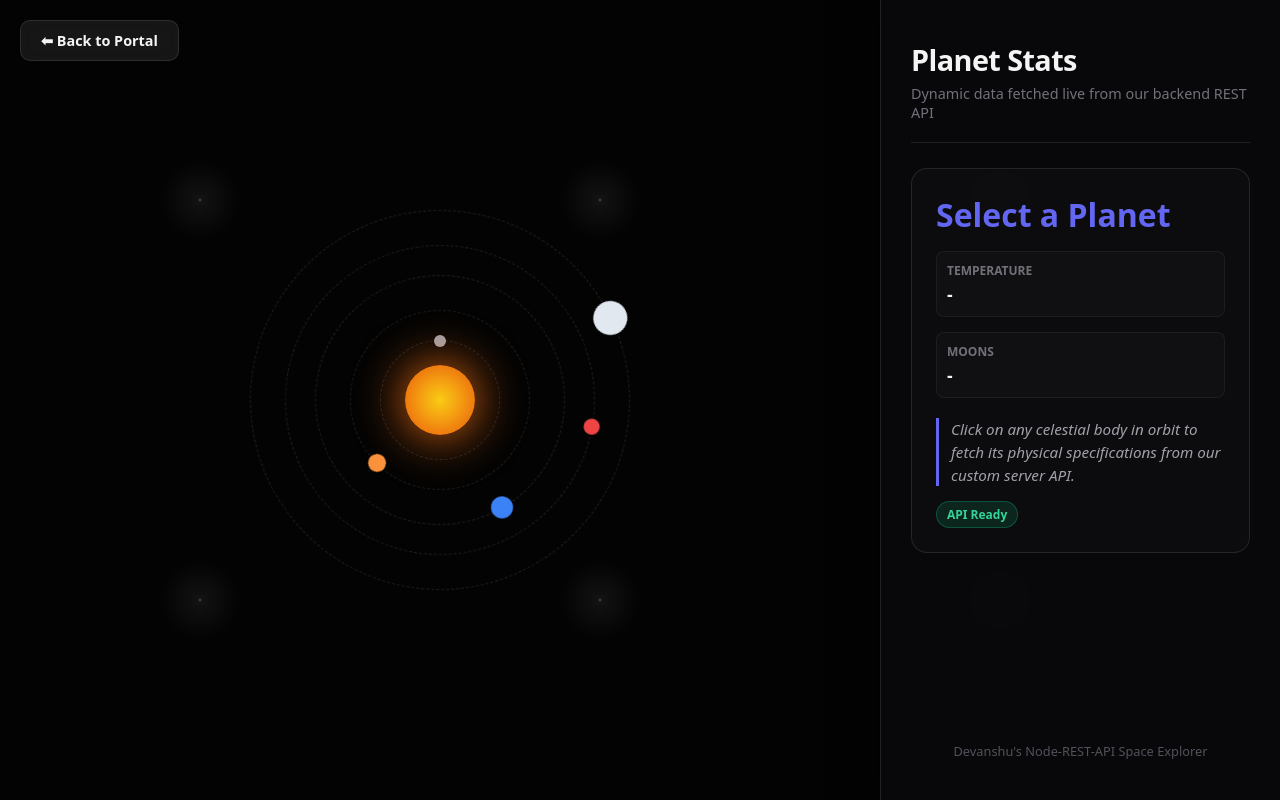
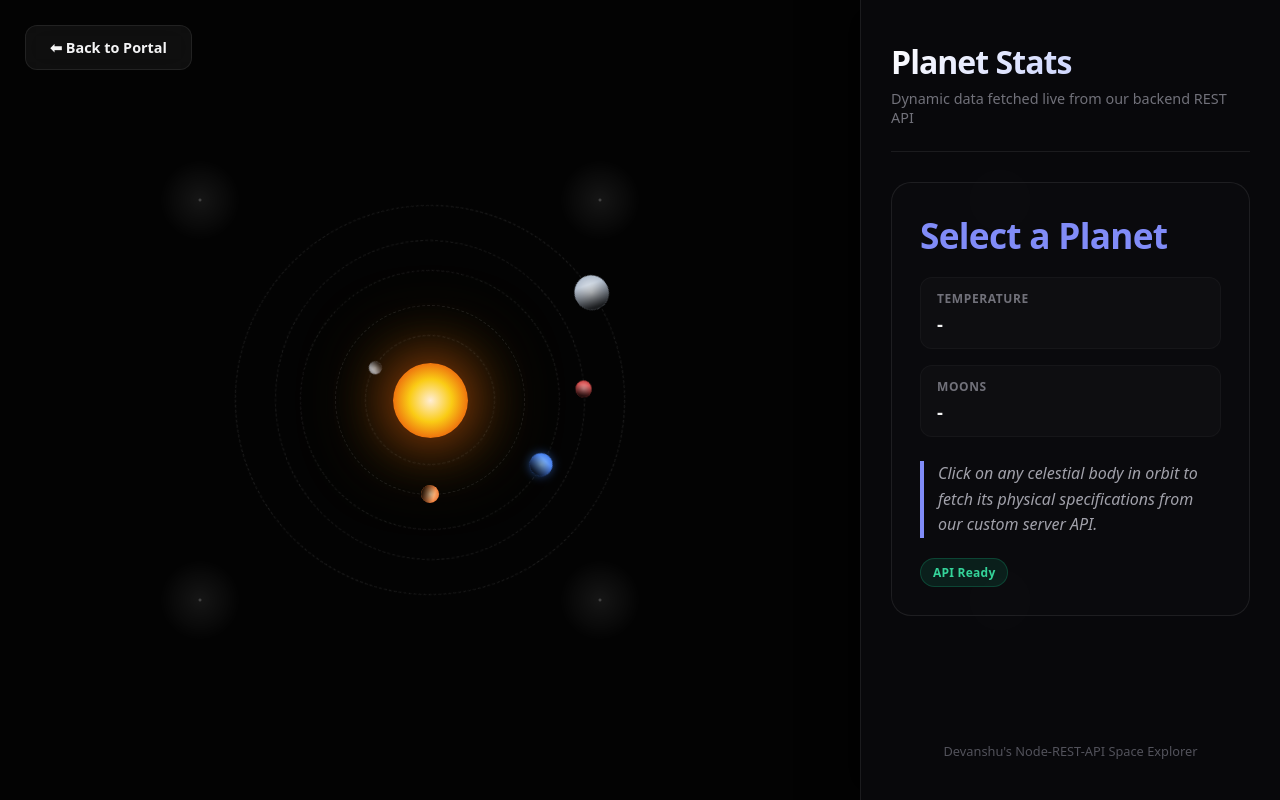
Before and after one commit to Devanshu7455/node-rest-api, a website: page public/solar.html in a window 1280 px wide. Drawn offline with Linux system fonts and the light colour scheme.

Commit message:
style: upgrade planetary graphics with 3D light shadow-casting overlay

```diff
--- a/public/solar.html
+++ b/public/solar.html
@@ -7,8 +7,8 @@
   <style>
     :root {
       --bg: #030303;
-      --panel-bg: rgba(10, 10, 12, 0.85);
-      --border: rgba(255, 255, 255, 0.1);
+      --panel-bg: rgba(10, 10, 14, 0.85);
+      --border: rgba(255, 255, 255, 0.08);
       --text: #f4f4f5;
     }
 
@@ -29,27 +29,28 @@
 
     .back-btn {
       position: absolute;
-      top: 20px;
-      left: 20px;
+      top: 25px;
+      left: 25px;
       z-index: 200;
-      background: rgba(255, 255, 255, 0.08);
+      background: rgba(255, 255, 255, 0.05);
       border: 1px solid var(--border);
       color: var(--text);
-      padding: 10px 20px;
-      border-radius: 10px;
+      padding: 12px 24px;
+      border-radius: 12px;
       text-decoration: none;
       font-size: 0.9rem;
-      font-weight: 600;
+      font-weight: 700;
       display: flex;
       align-items: center;
-      gap: 8px;
-      transition: all 0.2s;
-      backdrop-filter: blur(10px);
+      gap: 10px;
+      transition: all 0.3s cubic-bezier(0.16, 1, 0.3, 1);
+      backdrop-filter: blur(12px);
     }
 
     .back-btn:hover {
-      background: rgba(255, 255, 255, 0.15);
-      transform: translateX(-3px);
+      background: rgba(255, 255, 255, 0.12);
+      transform: translateX(-4px);
+      box-shadow: 0 0 20px rgba(255,255,255,0.05);
     }
 
     .space-container {
@@ -67,7 +68,7 @@
       height: 100%;
       background-image: radial-gradient(white, rgba(255,255,255,.2) 2px, transparent 40px);
       background-size: 400px 400px;
-      opacity: 0.3;
+      opacity: 0.35;
       z-index: 1;
     }
 
@@ -82,20 +83,25 @@
     }
 
     .sun {
-      width: 70px;
-      height: 70px;
-      background: radial-gradient(circle, #facc15 0%, #ea580c 100%);
+      width: 75px;
+      height: 75px;
+      background: radial-gradient(circle, #ffedd5 0%, #facc15 40%, #ea580c 80%, #7c2d12 100%);
       border-radius: 50%;
-      box-shadow: 0 0 50px #f97316;
+      box-shadow: 0 0 60px rgba(234, 88, 12, 0.8), 0 0 100px rgba(250, 204, 21, 0.4);
       position: absolute;
       z-index: 100;
       cursor: pointer;
+      transition: transform 0.3s ease;
     }
 
-    /* 🌟 FIX: Disable pointer clicks on orbit lines so clicks pass through */
+    .sun:hover {
+      transform: scale(1.08);
+    }
+
+    /* Orbit System Styling */
     .orbit {
       position: absolute;
-      border: 1px dashed rgba(255, 255, 255, 0.12);
+      border: 1px dashed rgba(255, 255, 255, 0.1);
       border-radius: 50%;
       display: flex;
       justify-content: center;
@@ -104,36 +110,48 @@
       pointer-events: none;
     }
 
-    /* 🌟 FIX: Re-enable clicks exclusively on the planet markers */
     .planet {
       position: absolute;
       border-radius: 50%;
       cursor: pointer;
-      transition: transform 0.2s ease;
+      transition: transform 0.3s cubic-bezier(0.175, 0.885, 0.32, 1.275), box-shadow 0.3s ease;
       pointer-events: auto;
       z-index: 110;
     }
 
-    .planet:hover {
-      transform: scale(1.4);
-      box-shadow: 0 0 20px currentColor;
+    /* 🌟 ELITE 3D EFFECT: Casts a realistic shadow relative to the Sun */
+    .planet::after {
+      content: '';
+      position: absolute;
+      top: 0;
+      left: 0;
+      width: 100%;
+      height: 100%;
+      border-radius: 50%;
+      background: linear-gradient(105deg, rgba(0, 0, 0, 0) 30%, rgba(0, 0, 0, 0.85) 85%);
+      pointer-events: none;
     }
 
-    /* Target accurate dimensions up to Jupiter */
-    #mercury-orbit { width: 120px; height: 120px; animation-duration: 5s; }
-    #mercury { width: 12px; height: 12px; background: #a1a1aa; top: -6px; color: #a1a1aa; }
+    .planet:hover {
+      transform: scale(1.45);
+      box-shadow: 0 0 25px currentColor;
+    }
 
-    #venus-orbit { width: 180px; height: 180px; animation-duration: 8s; }
-    #venus { width: 18px; height: 18px; background: #fb923c; top: -9px; color: #fb923c; }
+    /* Define individual planet tracks and designs */
+    #mercury-orbit { width: 130px; height: 130px; animation-duration: 6s; }
+    #mercury { width: 13px; height: 13px; background: radial-gradient(circle, #cbd5e1, #64748b); top: -6px; color: #a1a1aa; }
 
-    #earth-orbit { width: 250px; height: 250px; animation-duration: 12s; }
-    #earth { width: 22px; height: 22px; background: #3b82f6; top: -11px; color: #3b82f6; }
+    #venus-orbit { width: 190px; height: 190px; animation-duration: 10s; }
+    #venus { width: 18px; height: 18px; background: radial-gradient(circle, #fed7aa, #ea580c); top: -9px; color: #fb923c; }
 
-    #mars-orbit { width: 310px; height: 310px; animation-duration: 18s; }
-    #mars { width: 16px; height: 16px; background: #ef4444; top: -8px; color: #ef4444; }
+    #earth-orbit { width: 260px; height: 260px; animation-duration: 15s; }
+    #earth { width: 23px; height: 23px; background: radial-gradient(circle, #93c5fd, #2563eb); top: -11px; color: #3b82f6; box-shadow: 0 0 10px rgba(59, 130, 246, 0.5); }
 
-    #jupiter-orbit { width: 380px; height: 380px; animation-duration: 28s; }
-    #jupiter { width: 34px; height: 34px; background: #e2e8f0; top: -17px; color: #e2e8f0; }
+    #mars-orbit { width: 320px; height: 310px; animation-duration: 21s; }
+    #mars { width: 17px; height: 16px; background: radial-gradient(circle, #fca5a5, #b91c1c); top: -8px; color: #ef4444; }
+
+    #jupiter-orbit { width: 390px; height: 390px; animation-duration: 32s; }
+    #jupiter { width: 35px; height: 34px; background: radial-gradient(circle, #f1f5f9, #94a3b8); top: -17px; color: #cbd5e1; }
 
     @keyframes spin {
       100% { transform: rotate(360deg); }
@@ -141,100 +159,108 @@
 
     /* Side Panel Info */
     .sidebar {
-      width: 400px;
+      width: 420px;
       background: var(--panel-bg);
       border-left: 1px solid var(--border);
-      backdrop-filter: blur(20px);
+      backdrop-filter: blur(25px);
       padding: 40px 30px;
       display: flex;
       flex-direction: column;
       justify-content: space-between;
       z-index: 150;
-      box-shadow: -10px 0 30px rgba(0,0,0,0.5);
+      box-shadow: -15px 0 35px rgba(0,0,0,0.6);
     }
 
     .sidebar-header {
       border-bottom: 1px solid var(--border);
-      padding-bottom: 20px;
-      margin-bottom: 25px;
+      padding-bottom: 24px;
+      margin-bottom: 30px;
     }
 
     .sidebar-header h2 {
-      font-size: 1.8rem;
-      font-weight: 800;
-      letter-spacing: -0.02em;
+      font-size: 2rem;
+      font-weight: 900;
+      letter-spacing: -0.03em;
+      background: linear-gradient(135deg, #ffffff 0%, #a5b4fc 100%);
+      -webkit-background-clip: text;
+      -webkit-text-fill-color: transparent;
     }
 
     .sidebar-header p {
       color: #71717a;
       font-size: 0.9rem;
-      margin-top: 5px;
+      margin-top: 6px;
+      font-weight: 500;
     }
 
     .planet-info-card {
-      background: rgba(255,255,255,0.02);
+      background: rgba(255,255,255,0.01);
       border: 1px solid var(--border);
-      border-radius: 16px;
-      padding: 24px;
+      border-radius: 20px;
+      padding: 28px;
       flex: 1;
       display: flex;
       flex-direction: column;
       justify-content: center;
+      box-shadow: inset 0 0 20px rgba(255,255,255,0.01);
     }
 
     .planet-title {
-      font-size: 2rem;
-      font-weight: 800;
-      color: #6366f1;
-      margin-bottom: 15px;
+      font-size: 2.2rem;
+      font-weight: 900;
+      color: #818cf8;
+      margin-bottom: 18px;
+      letter-spacing: -0.02em;
     }
 
     .info-grid {
       display: grid;
       grid-template-cols: 1fr 1fr;
-      gap: 15px;
-      margin-bottom: 20px;
+      gap: 16px;
+      margin-bottom: 24px;
     }
 
     .info-item {
       background: rgba(255,255,255,0.02);
-      padding: 10px;
-      border-radius: 8px;
-      border: 1px solid rgba(255,255,255,0.05);
+      padding: 12px 16px;
+      border-radius: 12px;
+      border: 1px solid rgba(255,255,255,0.03);
     }
 
     .info-label {
       font-size: 0.75rem;
       color: #71717a;
       text-transform: uppercase;
-      font-weight: 700;
-      margin-bottom: 3px;
+      font-weight: 800;
+      margin-bottom: 4px;
+      letter-spacing: 0.05em;
     }
 
     .info-val {
-      font-size: 1.1rem;
-      font-weight: 600;
+      font-size: 1.15rem;
+      font-weight: 700;
     }
 
     .funfact {
       color: #a1a1aa;
-      font-size: 0.95rem;
-      line-height: 1.5;
+      font-size: 1rem;
+      line-height: 1.6;
       font-style: italic;
-      border-left: 3px solid #6366f1;
-      padding-left: 12px;
+      border-left: 4px solid #818cf8;
+      padding-left: 14px;
     }
 
     .status-badge {
       font-size: 0.75rem;
-      background: rgba(16, 185, 129, 0.15);
-      border: 1px solid rgba(16, 185, 129, 0.3);
+      background: rgba(16, 185, 129, 0.12);
+      border: 1px solid rgba(16, 185, 129, 0.25);
       color: #34d399;
-      padding: 4px 10px;
+      padding: 5px 12px;
       border-radius: 9999px;
       align-self: flex-start;
-      margin-top: 15px;
-      font-weight: 600;
+      margin-top: 20px;
+      font-weight: 700;
+      letter-spacing: 0.02em;
     }
   </style>
 </head>
@@ -245,6 +271,7 @@
     ⬅ Back to Portal
   </a>
 
+  <!-- 3D Orbits Section -->
   <div class="space-container">
     <div class="solar-system">
       <div class="sun" onclick="selectPlanet('Sun')"></div>
@@ -271,6 +298,7 @@
     </div>
   </div>
 
+  <!-- Sidebar -->
   <div class="sidebar">
     <div>
       <div class="sidebar-header">
@@ -306,7 +334,7 @@
       { name: "Venus", temp: "464°C", moons: 0, funFact: "The hottest planet in our solar system, with a thick toxic atmosphere." },
       { name: "Earth", temp: "15°C", moons: 1, funFact: "Our home planet, and the only known planet hosting life." },
       { name: "Mars", temp: "-65°C", moons: 2, funFact: "Known as the Red Planet due to iron oxide rust on its surface." },
-      { name: "Jupiter", temp: "-110°C", moons: 95, funFact: "The largest planet the solar system, with a giant red storm." }
+      { name: "Jupiter", temp: "-110°C", moons: 95, funFact: "The largest planet in the solar system, with a giant red storm." }
     ];
 
     async function selectPlanet(name, event) {
```
